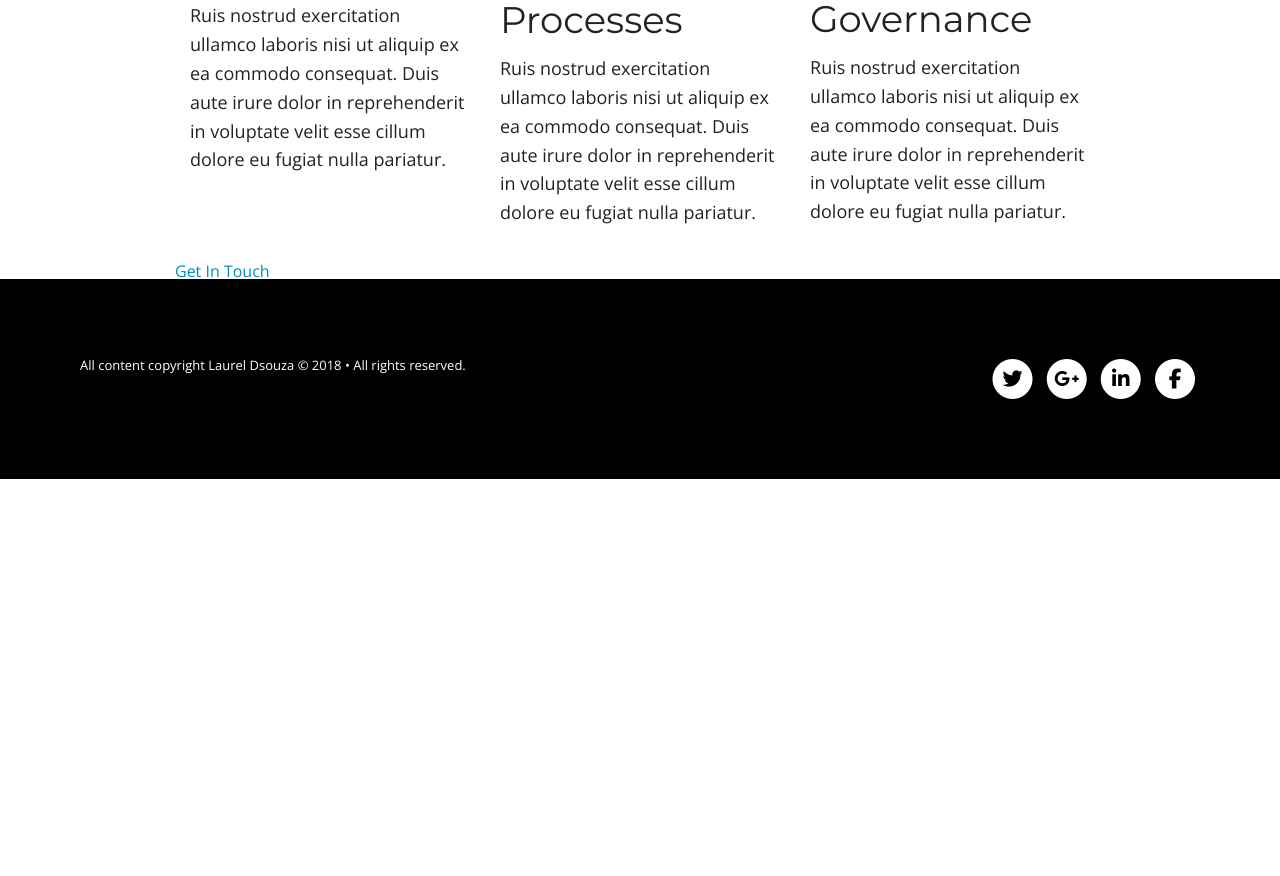
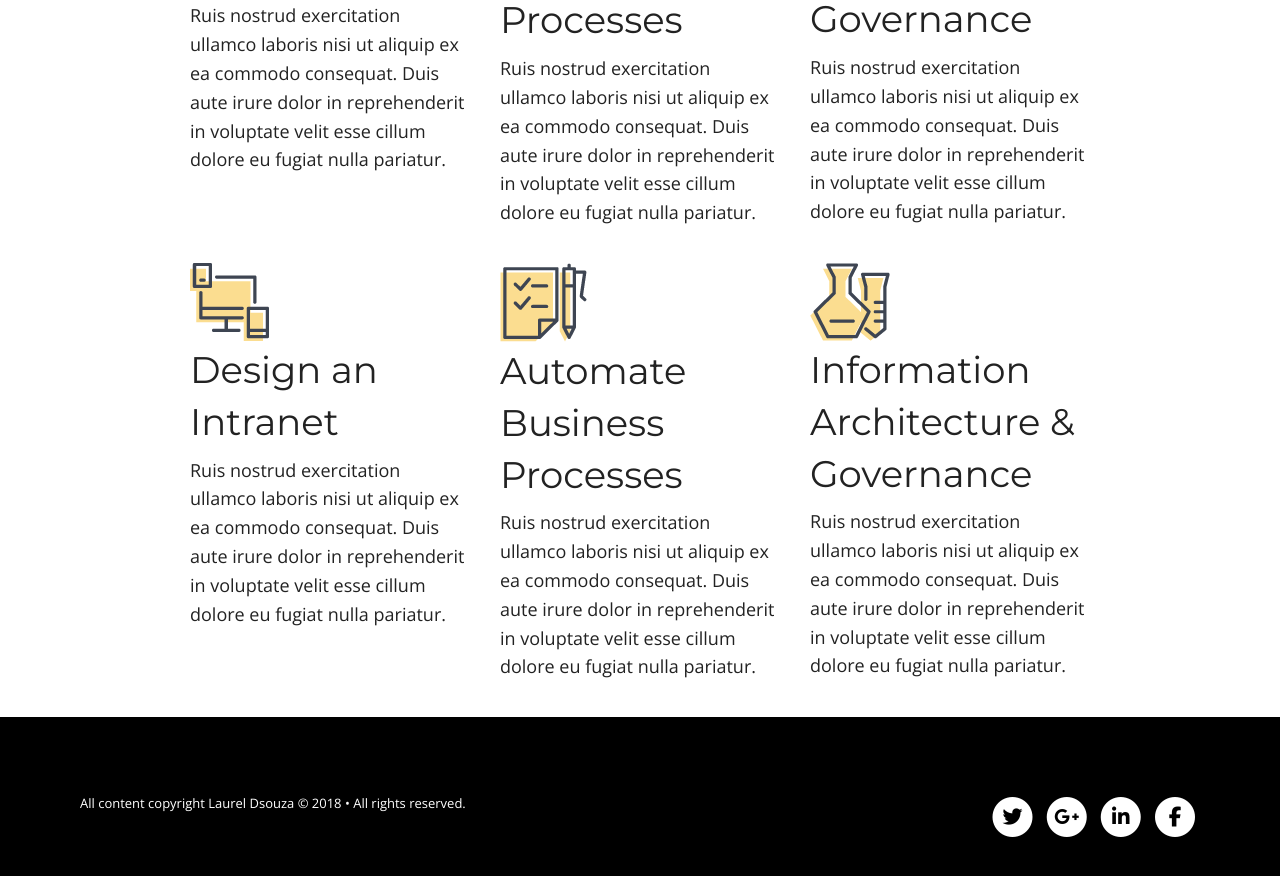
Before and after one commit to ldsouza/ldsouza.github.io, a Jekyll site: the page built from services.md, in a window 1280 px wide and 900 px high, scrolled down 762 px. Shown: the top 876 px of the window. Built offline with Jekyll 4.4.1, drawn with Linux system fonts in a browser that asks for light colours; nearby versions of some CDN libraries; library files that are not in the unit come from our copies; before the commit the page ends 1241 px from its top, so only the background shows below that.

Commit message:
Update portfolio.html

```diff
--- a/_includes/portfolio.html
+++ b/_includes/portfolio.html
@@ -38,12 +38,24 @@
         </div>
       </div>
 
-      <div class="btn_holder">
-        <a href="#" class="btn_fancy">
-          <div class="solid_layer"></div>
-          <div class="border_layer"></div>
-          <div class="text_layer">Get In Touch</div>
-        </a>
+            <div class="row services_list">
+        <div class="small-12 medium-4 large-4 columns">
+                    <img src="{{ site.url }}/images/services/icon1.png" alt="IT DELVE">
+          <h2 class="title">Design an Intranet</h2>
+          <p>Ruis nostrud exercitation ullamco laboris nisi ut aliquip ex ea commodo consequat. Duis aute irure dolor in reprehenderit in voluptate velit esse cillum dolore eu fugiat nulla pariatur.</p>
+        </div>
+
+        <div class="small-12 medium-4 large-4 columns">
+           <img src="{{ site.url }}/images/services/icon2.png" alt="IT DELVE">
+          <h2 class="title">Automate Business Processes</h2>
+          <p>Ruis nostrud exercitation ullamco laboris nisi ut aliquip ex ea commodo consequat. Duis aute irure dolor in reprehenderit in voluptate velit esse cillum dolore eu fugiat nulla pariatur.</p>
+        </div>
+
+        <div class="small-12 medium-4 large-4 columns">
+           <img src="{{ site.url }}/images/services/icon3.png" alt="IT DELVE">
+          <h2 class="title">Information Architecture & Governance</h2>
+          <p>Ruis nostrud exercitation ullamco laboris nisi ut aliquip ex ea commodo consequat. Duis aute irure dolor in reprehenderit in voluptate velit esse cillum dolore eu fugiat nulla pariatur.</p>
+        </div>
       </div>
 
     </section>
```
